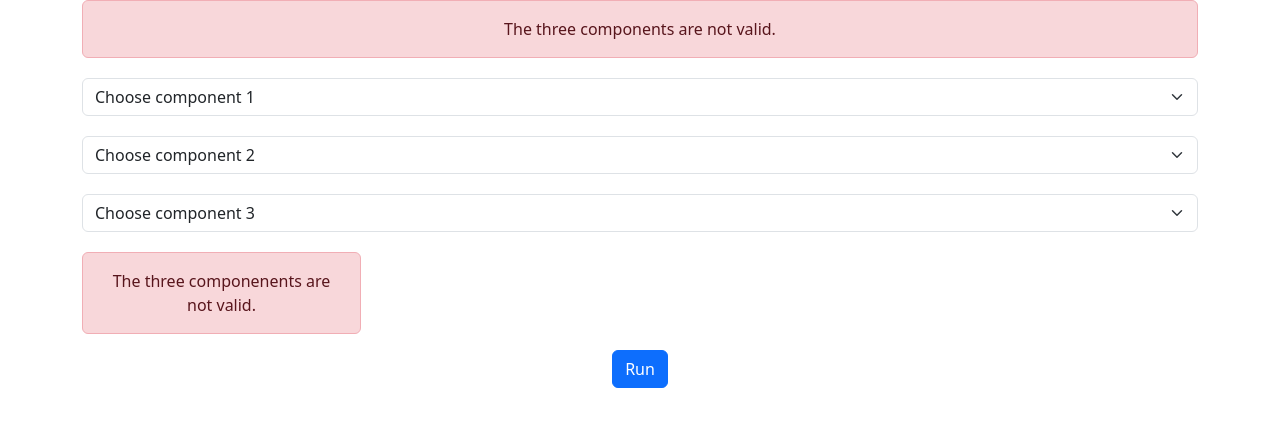
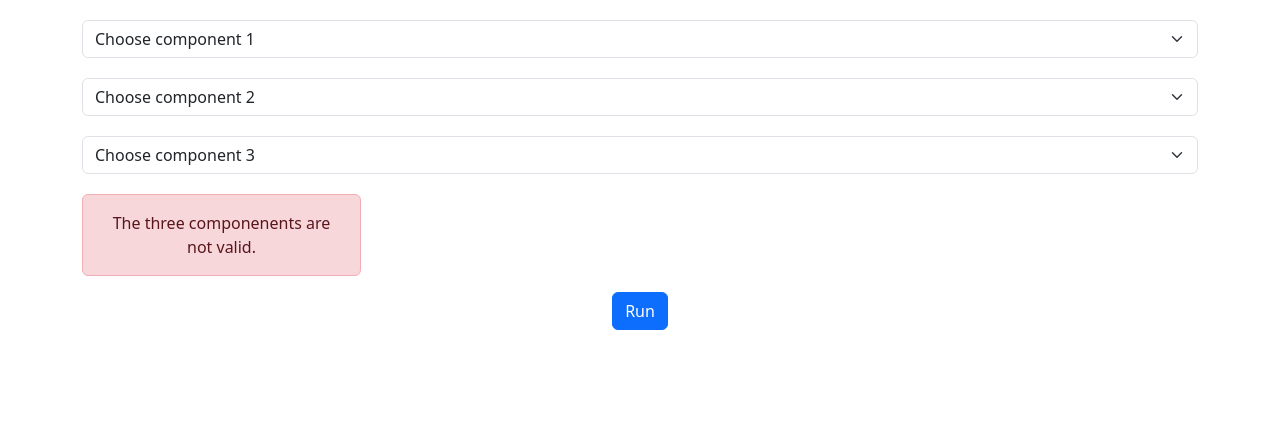
Before and after one commit to ocots/dacota, a Django app: template backend_django/ternary_azeotrope/templates/ternary_azeotrope/index.html in a window 1280 px wide. Shown: the top 427 px of the page. Run offline with Django 4.2, Linux system fonts and the light colour scheme; the template is opened without the code that fills it: values that come from a table or form of the project are taken from there, others are empty; data comes from the database, SQL or seed files in the repository; both versions use the stored data as it was after the commit.

Commit message:
fixing a small error

```diff
--- a/backend_django/ternary_azeotrope/templates/ternary_azeotrope/index.html
+++ b/backend_django/ternary_azeotrope/templates/ternary_azeotrope/index.html
@@ -1,29 +1,15 @@
-{% extends 'ternary_azeotrope/layout.html' %}
+{% extends 'ternary_azeotrope/layout.html' %} {% load static %} {% block title%}
+Home {%endblock%} {% block head %}
 
-{% load static %}
-{% block title %}Home{%endblock%}
+<link rel="stylesheet" href="{% static 'index.css' %}" />
 
-{% block head %}
-
-<link rel="stylesheet" href="{% static 'index.css' %}">
-
-{% endblock %}
-
-{% block content %}
+{% endblock %} {% block content %}
 
 <form action="{% url 'run' %}" method="post" class="container text-center">
   {% csrf_token %}
   <div id="componenetsSelection">
-
-        {% if not valid_components%}
-        <div class="alert alert-danger" role="alert">
-            The three components are not valid.
-        </div>
-        {% endif %}
-
-
     <div class="component">
-            <select name="component1" class="form-select" >
+      <select name="component1" class="form-select">
         <option selected>Choose component 1</option>
         {% for component in components%}
         <option value="{{component.id}}">{{component}}</option>
@@ -54,12 +40,8 @@
       The three componenents are not valid.
     </div>
     {% endif %}
-
   </div>
 
-
-    <input type="submit" value="Run" class="btn btn-primary">
-
-
+  <input type="submit" value="Run" class="btn btn-primary" />
 </form>
 {% endblock%}
```
Also changed, not shown: backend_django/ternary_azeotrope/views.py (+1 -7 lines), backend_django/db.sqlite3. Lines whose indentation alone changed are shown as unchanged.
